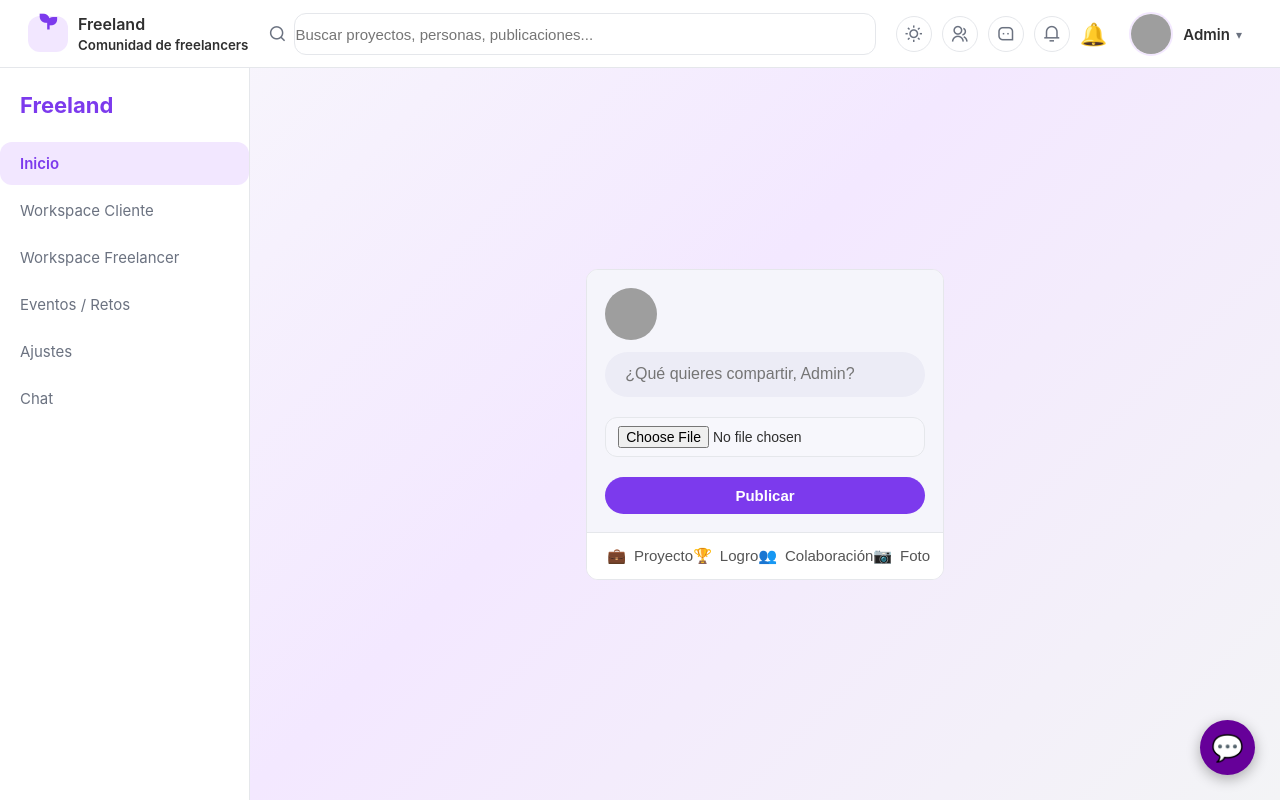
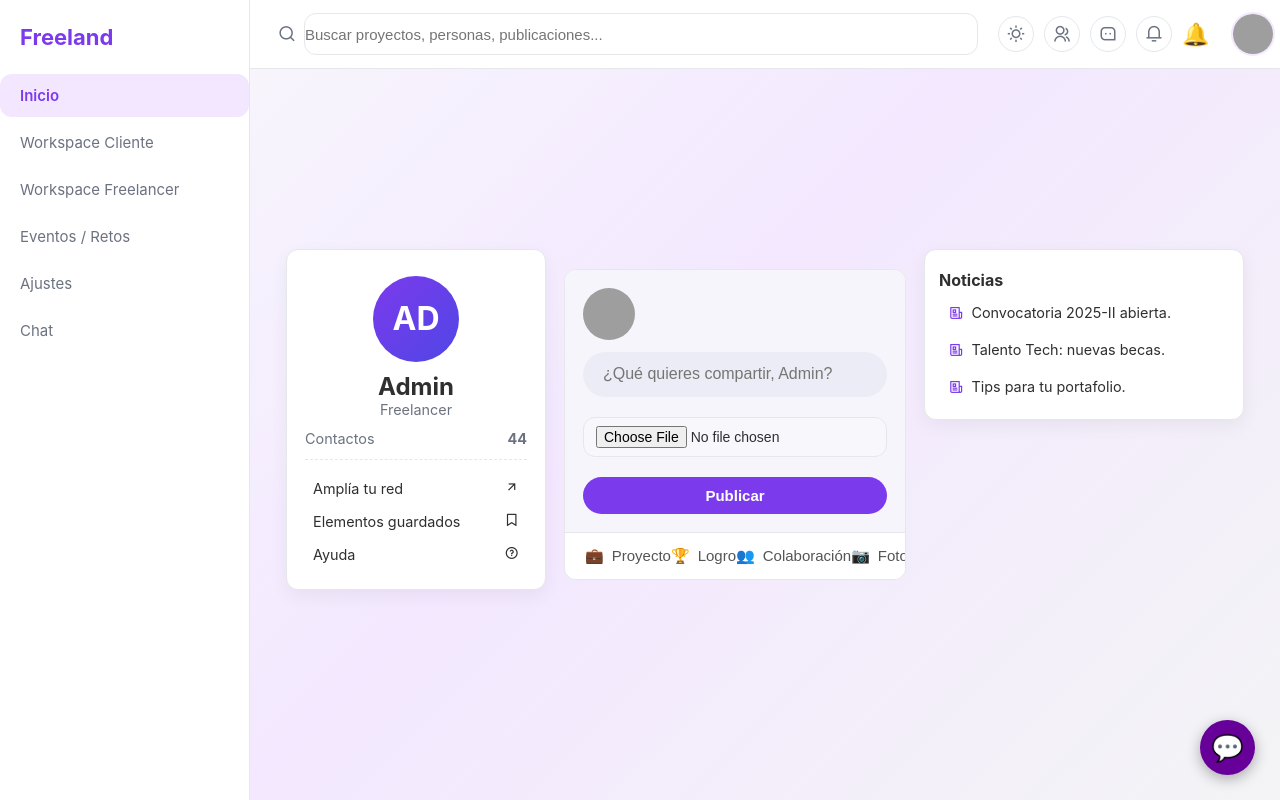
Before and after one commit to AlejoGS-dev/ProyectoBaseSena, a Laravel app: page /inicio in a window 1280 px wide. Run offline with Laravel 12, Linux system fonts and the light colour scheme; a user stored in the database is signed in; data comes from the database, SQL or seed files in the repository; data that the repository does not hold is empty; some libraries are stand-ins or nearby versions; grey boxes are pictures that could not be loaded.

Commit message:
se modifico el inicio, se añadieron 2 aside en cada esquina, y se modifico el header, sigue sujeto a modificaciones y correciones, como lo dell perfil de usuario, que entra, y al cancelar se traba

```diff
--- a/public/css/home/app.css
+++ b/public/css/home/app.css
@@ -26,10 +26,10 @@ body {
 /* ========================= */
 .sidebar {
   width: 250px;
+  height: 100vh;
   position: fixed;
   left: 0;
-  top: 68px;                    /* ↓ debajo del header fijo */
-  height: calc(100vh - 68px);   /* la altura que queda */
+  top: 0;                      /* otra vez arriba del todo */
   background: #fff;
   border-right: 1px solid var(--border);
   padding: 24px 0;
@@ -77,13 +77,13 @@ body {
 
 .content-wrapper {
   margin-left: 250px;
-  margin-top: 68px;   /* ↓ para no quedar debajo del header */
   padding: 0;
   box-sizing: border-box;
 }
 
 
+
 .main-content {
-  padding: 20px;     /* si quieres margen interno, pero NO arriba */
+  padding: 20px;
   padding-top: 0;
 }
--- a/public/css/home/inicio.css
+++ b/public/css/home/inicio.css
@@ -15,10 +15,13 @@ body {
   font-family: 'Inter', sans-serif;
   background: var(--bg);
   color: var(--text);
-
 }
 
-/* TOP BAR (no se usa pero lo dejo estilado por si un día lo revives) */
+/* Utilidades */
+.m0 { margin: 0; }
+.muted { color: var(--text-light); font-size: 0.9rem; }
+
+/* TOP BAR (ya no se usa, pero lo dejo por si algún día resucita) */
 .top-bar {
   /* position: fixed; */
   left: 250px;
@@ -51,7 +54,7 @@ body {
   outline: none;
 }
 
-/* PERFIL */
+/* PERFIL (esto era para el header viejo, lo mantengo pero luego sobreescribo en el aside) */
 .profile {
   display: flex;
   align-items: center;
@@ -146,20 +149,21 @@ body {
   color: var(--primary);
 }
 
-/* MAIN CONTENT */
+/* MAIN CONTENT (zona derecha del sidebar) */
 .content-wrapper {
   margin-left: 250px;
-  margin-top: 68px;   /* debajo del header fijo */
-  padding: 0;
+  margin-top: 68px; /* espacio exacto del header */
 }
 
+
 .main-content {
-  padding-top: 0;  /* completamente arriba */
+  padding: 20px;
+  padding-top: 0;
 }
 
 /* SHARE CARD */
 .share-card {
-  width: 98%;
+  width: 100%;
   max-width: 780px;
   background: #fff;
   border-radius: var(--radius);
@@ -260,7 +264,7 @@ body {
 
 /* POSTS */
 .post-card {
-  width: 98%;
+  width: 100%;
   max-width: 780px;
   margin: 20px auto;
   background: #fff;
@@ -418,13 +422,9 @@ body {
 
 .header {
   width: 100%;
-  height: 68px;
   background: #fff;
   border-bottom: 1px solid var(--border);
-  position: fixed;      /* <-- clave */
-  top: 0;
-  left: 0;
-  z-index: 999;
+  display: block;
 }
 
 .header-inner {
@@ -434,6 +434,14 @@ body {
   display: flex;
   align-items: center;
   gap: 20px;
+}
+
+.header {
+  position: fixed;
+  top: 0;
+  left: 250px; /* el sidebar ya ocupa la izquierda */
+  right: 0;
+  z-index: 9999;
 }
 
 /* Marca / logo */
@@ -537,3 +545,142 @@ body {
   align-items: center;
   gap: 12px;
 }
+
+/* ===================================================
+   LAYOUT 3 COLUMNAS (ASIDES + FEED) PARA INICIO
+=================================================== */
+
+.home-grid {
+  max-width: 1152px;
+  margin: 18px auto;
+  display: grid;
+  grid-template-columns: 260px minmax(0, 1fr) 320px; /* izquierda - centro - derecha */
+  gap: 18px;
+  padding: 0 16px;
+  align-items: flex-start;
+}
+
+/* Que cada columna se ajuste al alto de su contenido */
+.home-left,
+.home-center,
+.home-right {
+  align-self: flex-start;
+}
+
+/* Card genérica para los aside */
+.card {
+  background: #fff;
+  border: 1px solid var(--border);
+  border-radius: var(--radius);
+  box-shadow: 0 6px 18px rgba(0, 0, 0, .05);
+}
+
+/* Override: perfil del ASIDE IZQUIERDO, no el del header */
+.home-left .profile {
+  display: block;
+  position: static;
+  text-align: center;
+  padding: 18px;
+}
+
+.home-left .profile .avatar {
+  width: 86px;
+  height: 86px;
+  border-radius: 50%;
+  border: none;
+  background: linear-gradient(135deg, var(--primary), #4f46e5);
+  margin: 8px auto 10px;
+  display: grid;
+  place-items: center;
+  color: #fff;
+  font-size: 32px;
+  font-weight: 700;
+}
+
+.home-left .profile .statbar {
+  display: flex;
+  justify-content: space-between;
+  margin-top: 12px;
+  color: var(--text-light);
+  font-size: 0.9rem;
+}
+
+.home-left .profile .list {
+  border-top: 1px dashed var(--border);
+  margin-top: 12px;
+  padding-top: 12px;
+}
+
+.home-left .profile .list a {
+  display: flex;
+  justify-content: space-between;
+  padding: 8px;
+  border-radius: 10px;
+  color: inherit;
+  text-decoration: none;
+  font-size: 0.9rem;
+}
+
+.home-left .profile .list a:hover {
+  background: rgba(124, 58, 237, 0.06);
+}
+
+/* ASIDE DERECHO: noticias */
+.news {
+  padding: 14px;
+}
+
+.news h3 {
+  margin: 6px 0 4px;
+  font-size: 16px;
+}
+
+.news ul {
+  list-style: none;
+  margin: 0;
+  padding: 0;
+}
+
+.news li {
+  display: flex;
+  gap: 8px;
+  padding: 10px;
+  border-radius: 12px;
+  font-size: 0.9rem;
+}
+
+.news li:hover {
+  background: rgba(124, 58, 237, 0.06);
+}
+
+.news i {
+  margin-top: 2px;
+  color: var(--primary);
+}
+
+/* Sticky en escritorio para los paneles laterales */
+.sticky {
+  position: sticky;
+  top: 88px; /* un poco más que la altura del header */
+}
+
+/* Responsive: en pantallas pequeñas se apila todo */
+@media (max-width: 1100px) {
+  .home-grid {
+    grid-template-columns: minmax(0, 1fr);
+  }
+
+  .home-left,
+  .home-right {
+    order: 2;
+  }
+
+  .home-center {
+    order: 1;
+  }
+
+  .share-card,
+  .post-card {
+    max-width: 100%;
+  }
+}
--- a/resources/views/home/components/header.blade.php
+++ b/resources/views/home/components/header.blade.php
@@ -1,15 +1,6 @@
 <header class="header">
     <div class="header-inner">
         {{-- Marca / Logo --}}
-        <a href="{{ route('inicio') }}" class="brand" aria-label="Inicio Freeland">
-            <div class="logo">
-                <i class="ri-seedling-fill" aria-hidden="true"></i>
-            </div>
-            <div>
-                <div>Freeland</div>
-                <small>Comunidad de freelancers</small>
-            </div>
-        </a>
 
         {{-- Buscador --}}
         <form action="{{ route('inicio') }}" method="GET" class="search-form">
--- a/resources/views/home/home/inicio.blade.php
+++ b/resources/views/home/home/inicio.blade.php
@@ -20,101 +20,61 @@
     $users = $users ?? collect();
 @endphp
 
-<header class="header">
-  <div class="header-inner">
-    {{-- Marca / Logo --}}
-    <a href="{{ route('inicio') }}" class="brand" aria-label="Inicio Freeland">
-      <div class="logo">
-        <i class="ri-seedling-fill" aria-hidden="true"></i>
+{{-- ============================
+     GRID PRINCIPAL (3 COLUMNAS)
+============================ --}}
+<div class="home-grid">
+
+    {{-- ASIDE IZQUIERDO: info rápida del usuario --}}
+    <aside class="home-left sticky">
+        <section class="card profile sticky">
+            <div class="avatar">
+                {{ strtoupper(mb_substr(Auth::user()->name, 0, 2)) }}
             </div>
-      <div>
-        <div>Freeland</div>
-        <small>Comunidad de freelancers</small>
-      </div>
-    </a>
+            <h2 class="m0">{{ Auth::user()->name }}</h2>
+            <div class="muted">Freelancer</div>
 
-    {{-- Buscador conectado a /inicio --}}
-    <form action="{{ route('inicio') }}" method="GET" class="search-form">
-      <div class="search-group">
-        <i class="ri-search-line" aria-hidden="true"></i>
-        <input
-          type="text"
-          name="texto"
-          class="search"
-          placeholder="Buscar proyectos, personas, publicaciones..."
-          autocomplete="off"
-          value="{{ $texto ?? '' }}"
-        >
-      </div>
-    </form>
-
-    {{-- Acciones + perfil --}}
-<nav class="top-actions" aria-label="Acciones principales">
-    {{-- Cambiar tema --}}
-    <button class="icon-btn" id="themeToggle" type="button" aria-label="Cambiar tema">
-        <i class="ri-sun-line"></i>
-    </button>
-
-    {{-- Foro --}}
-    <button class="icon-btn" id="forumBtn" type="button" aria-label="Foro">
-        <i class="ri-group-line"></i>
-    </button>
-
-    {{-- Mensajes --}}
-    <button class="icon-btn" id="openChat" type="button" aria-label="Mensajes">
-        <i class="ri-message-3-line"></i>
-    </button>
-
-    {{-- Notificaciones --}}
-    <button class="icon-btn" id="notifBtn" type="button" aria-label="Notificaciones" style="position:relative">
-        <i class="ri-notification-3-line"></i>
-        <span id="notifBadge" class="badge" style="display:none">0</span>
-    </button>
-
-    {{-- Perfil (esto lo dejas tal cual lo tenías) --}}
-    @auth
-    <div class="profile">
-        <span class="icon-bell">&#128276;</span>
-
-        <div class="user-dropdown">
-            <img
-              src="https://ui-avatars.com/api/?name={{ urlencode(Auth::user()->name) }}&background=ededed&color=7c3aed"
-              class="avatar"
-              alt="{{ Auth::user()->name }}"
-            >
-
-            <div class="profile-info">
-                <span class="profile-name">{{ Auth::user()->name }}</span>
-                <span class="chevron">▾</span>
+            <div class="statbar">
+                <span>Contactos</span>
+                <strong>44</strong> {{-- luego lo vuelves dinámico --}}
             </div>
 
-            <div class="dropdown-menu">
-                <a href="{{ route('perfil.edit') }}" class="dropdown-item">Perfil</a>
-                <a href="#"
-                   class="dropdown-item"
-                   onclick="event.preventDefault(); document.getElementById('logout-form').submit();">
-                    Cerrar sesión
+            <nav class="list" aria-label="Atajos">
+                <a href="#">
+                    <span>Amplía tu red</span>
+                    <i class="ri-arrow-right-up-line"></i>
                 </a>
-                <form action="{{ route('logout') }}" method="POST" id="logout-form" class="d-none">
-                    @csrf
-                </form>
-            </div>
-        </div>
-    </div>
-    @endauth
+                <a href="#">
+                    <span>Elementos guardados</span>
+                    <i class="ri-bookmark-line"></i>
+                </a>
+                <a href="#">
+                    <span>Ayuda</span>
+                    <i class="ri-question-line"></i>
+                </a>
             </nav>
-  </div>
-</header>
+        </section>
+    </aside>
 
+    {{-- COLUMNA CENTRAL: share-card + búsqueda + publicaciones --}}
+    <section class="home-center">
 
-
+        {{-- SHARE CARD (lo que ya tenías) --}}
         <div class="share-card">
             <div class="share-header">
-    <img src="https://ui-avatars.com/api/?name={{ urlencode(auth()->user()->name) }}&background=ededed&color=363636" class="avatar-large" alt="{{ auth()->user()->name }}" />
-    <input type="text" id="post-text" class="share-input" placeholder="¿Qué quieres compartir, {{ auth()->user()->name }}?"/>
+                <img src="https://ui-avatars.com/api/?name={{ urlencode(auth()->user()->name) }}&background=ededed&color=363636"
+                     class="avatar-large"
+                     alt="{{ auth()->user()->name }}" />
+
+                <input type="text"
+                       id="post-text"
+                       class="share-input"
+                       placeholder="¿Qué quieres compartir, {{ auth()->user()->name }}?"/>
+
                 <input type="file" id="post-image" accept="image/*" style="margin-top: 8px;">
                 <button id="publish-btn" style="margin-top: 8px;">Publicar</button>
             </div>
+
             <div class="share-actions">
                 <button class="share-action"><span class="share-icon">&#128188;</span> Proyecto</button>
                 <button class="share-action"><span class="share-icon">&#127942;</span> Logro</button>
@@ -123,7 +83,7 @@
             </div>
         </div>
 
-<!-- Template oculto para clonar -->
+        {{-- Template oculto para posts dinámicos --}}
         <template id="post-template">
             <div class="post-card">
                 <div class="post-header">
@@ -145,7 +105,9 @@
                 </div>
 
                 <div class="post-actions">
-            <button class="action-btn like-btn" data-likes="0">❤️ <span class="like-count">0</span></button>
+                    <button class="action-btn like-btn" data-likes="0">
+                        ❤️ <span class="like-count">0</span>
+                    </button>
                     <button class="action-btn message-btn">💬 Mensaje</button>
                     <button class="action-btn share-btn">🔄 Compartir</button>
                 </div>
@@ -165,16 +127,20 @@
                     <h3>Personas</h3>
 
                     @forelse($users as $user)
-                <div class="user-result" style="display: flex; align-items: center; gap: 10px; margin-bottom: 10px;">
+                        <div class="user-result"
+                             style="display: flex; align-items: center; gap: 10px; margin-bottom: 10px;">
                             <img src="https://ui-avatars.com/api/?name={{ urlencode($user->name) }}&background=ededed&color=363636"
                                  class="avatar"
                                  alt="{{ $user->name }}">
 
                             <div class="user-result-info">
-                        <p class="user-name" style="margin: 0; font-weight: 600;">{{ $user->name }}</p>
-                        <p class="user-email" style="margin: 0; font-size: 0.85rem; color: #666;">{{ $user->email }}</p>
-                        {{-- Aquí luego puedes poner link al perfil cuando lo tengas --}}
-                        {{-- <a href="{{ route('perfil.show', $user->id) }}" class="view-profile-link">Ver perfil</a> --}}
+                                <p class="user-name" style="margin: 0; font-weight: 600;">
+                                    {{ $user->name }}
+                                </p>
+                                <p class="user-email"
+                                   style="margin: 0; font-size: 0.85rem; color: #666;">
+                                    {{ $user->email }}
+                                </p>
                             </div>
                         </div>
                     @empty
@@ -184,14 +150,14 @@
             </section>
         @endif
 
-<!-- Contenedor de posts -->
+        {{-- CONTENEDOR DE POSTS --}}
         <div id="feed" style="margin-top: 20px;">
-    {{-- Renderizamos posts existentes de la DB (ya filtrados si hay búsqueda) --}}
             @foreach($posts as $post)
                 <div class="post-card">
                     <div class="post-header">
                         <div class="avatar">
-                    <img src="https://ui-avatars.com/api/?name={{ urlencode($post->user->name) }}&background=ededed&color=363636" alt="{{ $post->user->name }}">
+                            <img src="https://ui-avatars.com/api/?name={{ urlencode($post->user->name) }}&background=ededed&color=363636"
+                                 alt="{{ $post->user->name }}">
                         </div>
                         <div class="user-info">
                             <p class="user-name">{{ $post->user->name }}</p>
@@ -210,14 +176,15 @@
                     @endif
 
                     <div class="post-actions">
-                <button class="action-btn like-btn" data-likes="0">❤️ <span class="like-count">0</span></button>
+                        <button class="action-btn like-btn" data-likes="0">
+                            ❤️ <span class="like-count">0</span>
+                        </button>
                         <button class="action-btn message-btn">💬 Mensaje</button>
                         <button class="action-btn share-btn">🔄 Compartir</button>
                     </div>
                 </div>
             @endforeach
 
-    {{-- Paginación manteniendo el texto de búsqueda --}}
             @if(method_exists($posts, 'links'))
                 <div class="pagination-wrapper" style="margin-top: 15px;">
                     {{ $posts->appends(['texto' => $texto])->links() }}
@@ -225,10 +192,34 @@
             @endif
         </div>
 
-<!-- ============================
+    </section>
+
+    {{-- ASIDE DERECHO: noticias / cosas recomendadas --}}
+    <aside class="home-right sticky">
+        <section class="card news sticky">
+            <h3>Noticias</h3>
+            <ul>
+                <li>
+                    <i class="ri-newspaper-line"></i>
+                    <div>Convocatoria 2025-II abierta.</div>
+                </li>
+                <li>
+                    <i class="ri-newspaper-line"></i>
+                    <div>Talento Tech: nuevas becas.</div>
+                </li>
+                <li>
+                    <i class="ri-newspaper-line"></i>
+                    <div>Tips para tu portafolio.</div>
+                </li>
+            </ul>
+        </section>
+    </aside>
+
+</div> {{-- cierre .home-grid --}}
+
+{{-- ============================
       CHAT FLOTANTE FREELAND
-============================= -->
-
+============================ --}}
 <div id="chat-floating-btn" title="Abrir chat">
   💬
 </div>
--- a/resources/views/home/layouts/app.blade.php
+++ b/resources/views/home/layouts/app.blade.php
@@ -5,21 +5,23 @@
     <meta name="viewport" content="width=device-width, initial-scale=1.0"/>
     <meta name="csrf-token" content="{{ csrf_token() }}">
     <title>@yield('title', 'Freeland | Dashboard')</title>
+
     <link href="https://fonts.googleapis.com/css?family=Inter:400,600&display=swap" rel="stylesheet">
     <link href="https://cdn.jsdelivr.net/npm/remixicon@4.3.0/fonts/remixicon.css" rel="stylesheet">
     <link href="{{ asset('css/home/app.css') }}" rel="stylesheet">
-
     @stack('styles')
 </head>
 <body>
 
-    {{-- HEADER FULL WIDTH --}}
-    @include('home.components.header')
-
-    {{-- SIDEBAR --}}
+    {{-- SIDEBAR IZQUIERDO --}}
     @include('home.components.sidebar')
 
+    {{-- ÁREA DE CONTENIDO (A LA DERECHA DEL SIDEBAR) --}}
     <div class="content-wrapper">
+
+        {{-- HEADER ÚNICO, AQUÍ VA --}}
+        @include('home.components.header')
+
         <main class="main-content">
             @yield('content')
         </main>
```
Lines whose indentation alone changed are shown as unchanged.
